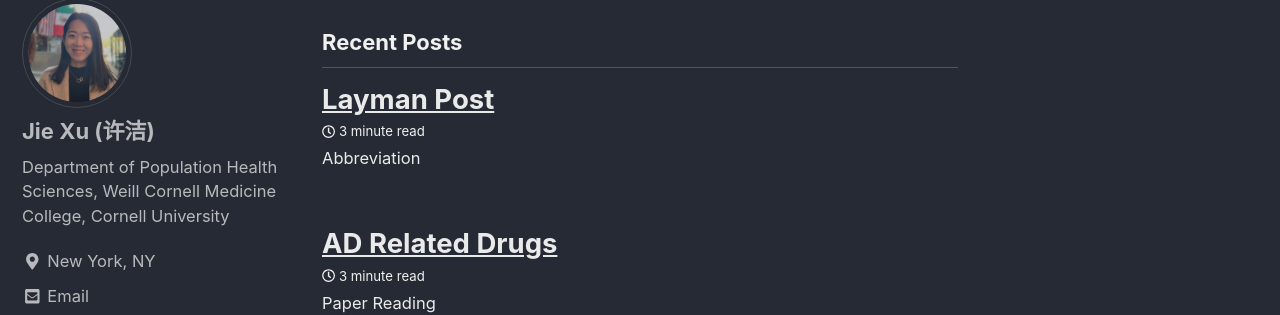
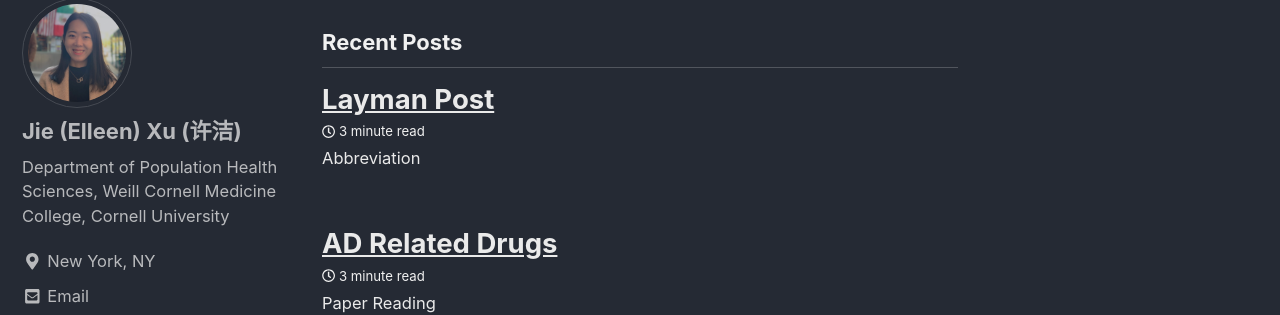
Before and after one commit to jxu1015/jxu1015.github.io, a Jekyll site: the page built from index.html, in a window 1280 px wide. Shown: the part 494-809 px from the top of the page. Built offline with Jekyll 4.4.1, drawn with Linux system fonts in a browser that asks for light colours; nearby versions of some CDN libraries; a script that is not in the unit is left out; the list of posts is cut into pages by our own code.

Commit message:
Update _config.yml

```diff
--- a/_config.yml
+++ b/_config.yml
@@ -100,7 +100,7 @@ analytics:
 
 # Site Author
 author:
-  name             : "Jie Xu (许洁)"
+  name             : "Jie (Elleen) Xu (许洁)"
   avatar           : "/images/WechatIMG34.jpeg" # path of avatar image, e.g. "/assets/images/bio-photo.jpg"
   bio              : "Department of Population Health Sciences, Weill Cornell Medicine College, Cornell University"
   location         : "New York, NY"
```
